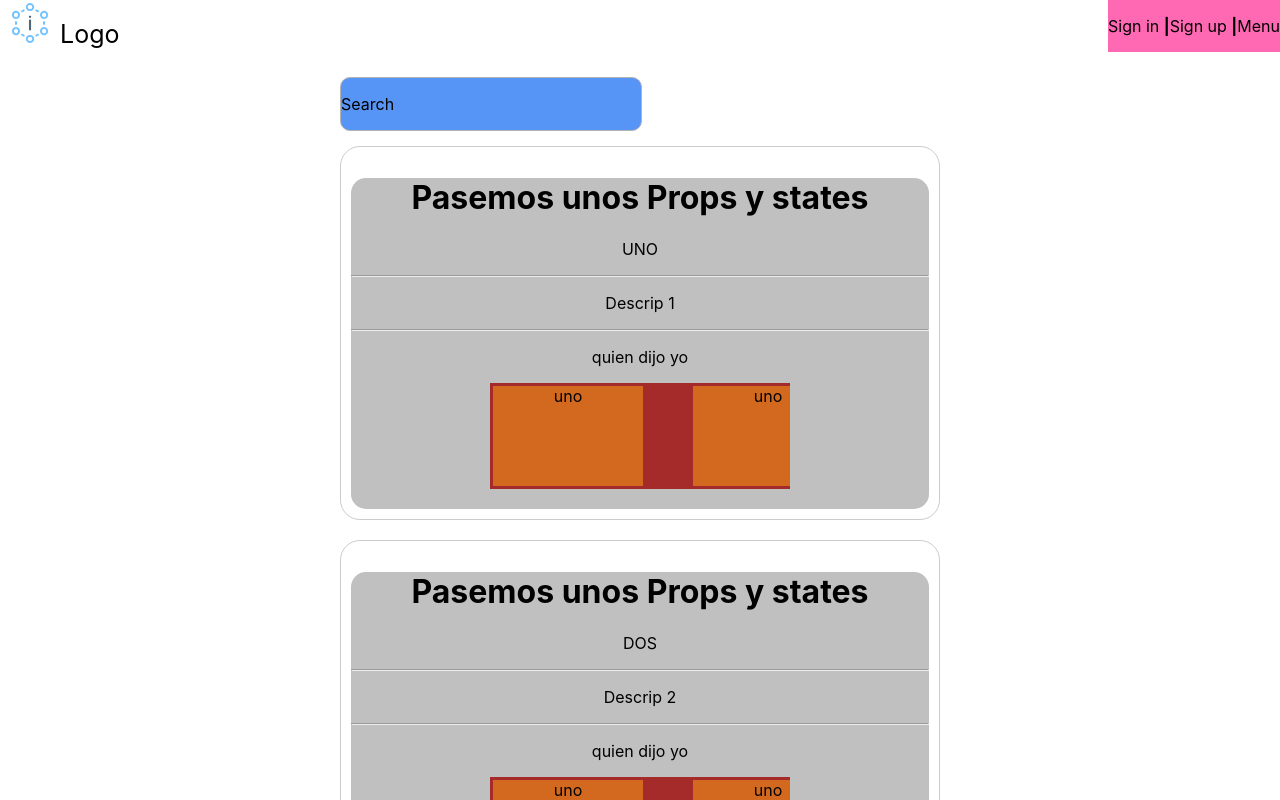
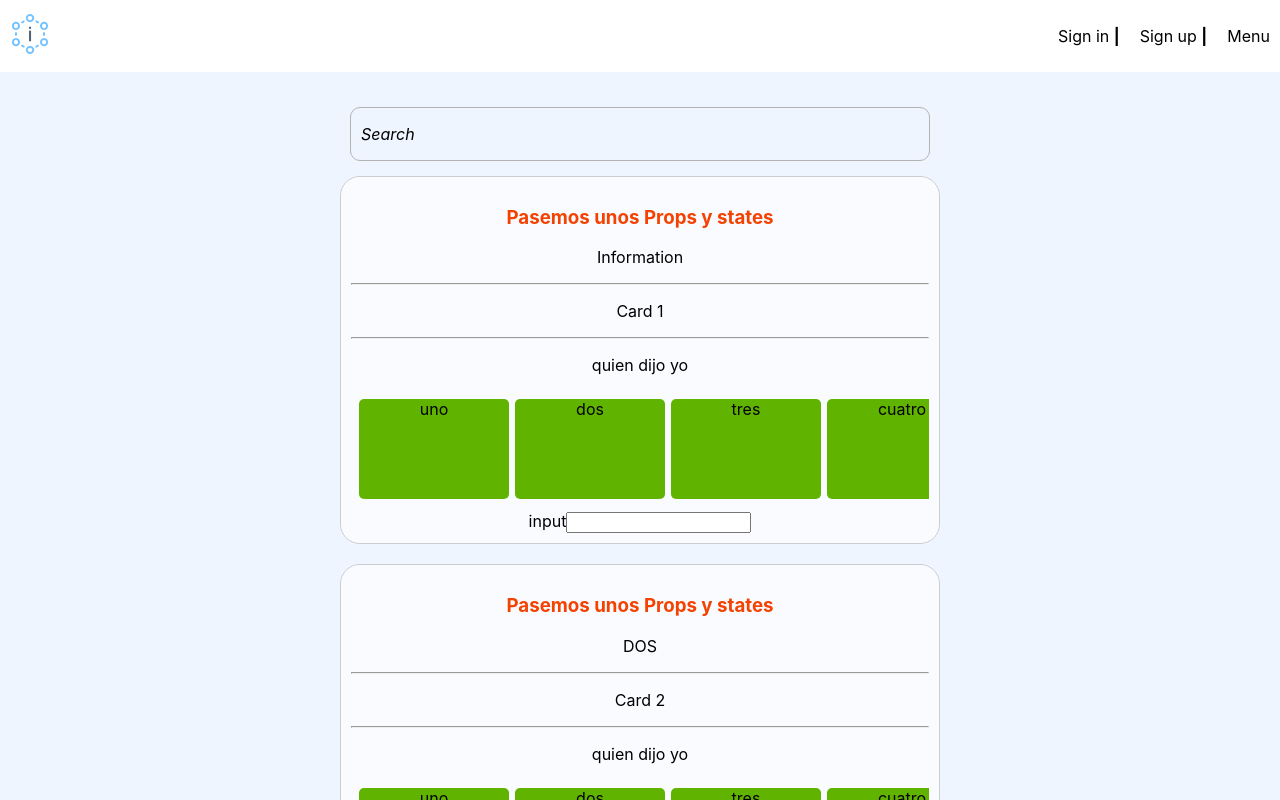
Before and after one commit to Danielprotr/propstating, a React (Create React App) app: page / in a window 1280 px wide. Shown: the top 800 px of the page. Built offline with nearby package versions, Linux system fonts and the light colour scheme.

Commit message:
multiples cambios de estilo y pruebas de redimension CSS y Grid

```diff
--- a/src/components/Grid.js
+++ b/src/components/Grid.js
@@ -14,8 +14,8 @@ export class Grid extends Component {
                 <div className="Grid__main-container">
                     <div className="Grid__item">
                         <Info
-                            texto="UNO"
-                            description="Descrip 1"
+                            texto="Information"
+                            description="Card 1"
                             otro="quien dijo yo"
                             />
                     </div>
@@ -23,7 +23,7 @@ export class Grid extends Component {
                     <div className="Grid__item">
                         <Info
                             texto="DOS"
-                            description="Descrip 2"
+                            description="Card 2"
                             otro="quien dijo yo"
                             />
                     </div>
@@ -31,7 +31,7 @@ export class Grid extends Component {
                     <div className="Grid__item">
                         <Info
                             texto="TRES"
-                            description="Descrip 3"
+                            description="Card 3"
                             otro="quien dijo yo"
                             />
                     </div>
--- a/src/components/Info.js
+++ b/src/components/Info.js
@@ -10,19 +10,24 @@ class Info extends Component {
     render(){
         return (
             <div className="info_container">
-                <h1>Pasemos unos Props y states</h1>
-                <p>{this.props.texto}</p>
-                <hr/>
-                <p>{this.props.description}</p>
-                <hr/>
-                <p>{this.props.otro}</p>
+                <div className="info__section">
+                    <h3 className="main__title">Pasemos unos Props y states</h3>
+                    <p>{this.props.texto}</p>
+                    <hr/>
+                    <p>{this.props.description}</p>
+                    <hr/>
+                    <p>{this.props.otro}</p>
+                </div>
                 <div className="sel">
                     <div className="sel__item">uno</div>
-                    <div className="sel__item">uno</div>
-                    <div className="sel__item">uno</div>
-                    <div className="sel__item">uno</div>
+                    <div className="sel__item">dos</div>
+                    <div className="sel__item">tres</div>
+                    <div className="sel__item">cuatro</div>
                 </div>
-                <br/>
+                <div className="input">
+                    <label htmlFor="">input</label>
+                    <input type="text"/>
+                </div>
             </div>
         )
     }
--- a/src/components/Nav.js
+++ b/src/components/Nav.js
@@ -14,7 +14,6 @@ export class Nav extends Component {
                             <img src={Logo} width="40" height="40" alt="Connect logo"/>
                         </div>
                         <div className="Logo__item Logo__texto">
-                            Logo
                         </div>
                     </div>
 
--- a/src/components/Search.js
+++ b/src/components/Search.js
@@ -8,7 +8,7 @@ export class Search extends Component {
             <div>
                 <div className="Search-container">
                     <div className="Search__bar">
-                        <p>Search</p>
+                        <p>   Search</p>
                     </div>
                 </div>
             </div>
--- a/src/components/styles/Grid.css
+++ b/src/components/styles/Grid.css
@@ -1,22 +1,23 @@
 
 .Grid__page-container{
-    /* min-width: 1000px;
-    max-width: 1200px; */
     margin: auto;
+    /* background: rgb(162, 2, 211); */
 }
 
 .Grid__main-container{
-    /* margin: 10px; */
     display: grid;
-    /* grid-template-columns: repeat(3, 1fr); */
+    grid-template-columns: 1fr;
     /* background: orangered; */
-    /* gap: 15px; */
+
+    justify-content: center;
+    align-content: center;
 }
 
 .Grid__item{
     /* background: green; */
     /* margin: 10px; */
-    padding: 10px;
+    padding: 0px;
     border: 1px solid rgb(204, 204, 204);
     border-radius: 20px;
+    overflow: hidden;
 }
--- a/src/components/styles/Info.css
+++ b/src/components/styles/Info.css
@@ -1,26 +1,42 @@
 
 .info_container{
-    background: rgb(192, 192, 192);
+    background: rgba(255, 255, 255, 0.651);
     text-align: center;
     border-radius: 15px;
     margin: auto;
+    padding: 10px;
+}
+
+.main__title{
+    color: rgb(243, 66, 1);
 }
 
 .sel{
-    background: brown;
+
+    /* background: skyblue; */
+
     overflow: scroll;
-    max-width: 300px;
-    max-height: 300px;
+    white-space: nowrap;
+    height: 110px;
     margin: auto;
 
-    display: grid;
-    grid-template-columns: repeat(5, 200px);
+    /* border: 1px solid rgb(202, 202, 202); */
+    border-radius: 5px;
+    padding: 5px;
+    text-align: center;
 }
 
 .sel__item{
+    display: inline-block;
 
     width: 150px;
     height: 100px;
-    background: chocolate;
+
+    background: rgb(96, 180, 0);
     margin: 3px;
+    border-radius: 5px;
 }
+
+.sel::-webkit-scrollbar{
+    display: none;
+}
--- a/src/components/styles/Nav.css
+++ b/src/components/styles/Nav.css
@@ -2,7 +2,7 @@
     background: rgb(255, 255, 255);
 
     display: grid;
-    grid-template-columns: 1fr 1fr;
+    grid-template-columns: 100px 1fr;
     /* gap: 10px; */
 
     box-shadow: 5 10 5 5 black;
@@ -41,7 +41,7 @@
 
 
 .Menu-container{
-    background: rgb(101, 3, 131);
+    /* background: rgb(101, 3, 131); */
     text-align: left;
     /* width: 400px; */
 }
@@ -49,8 +49,8 @@
 .Menu__items{
     /* display: none; */
     display: inline-block;
-    background: hotpink;
-    /* margin: 10px; */
+    /* background: hotpink; */
+    margin: 10px;
 }
 
 /* @media (min-width: 600px){
--- a/src/components/styles/Search.css
+++ b/src/components/styles/Search.css
@@ -7,11 +7,16 @@
 }
 
 .Search__bar{
-    background: greenyellow;
+    /* background: greenyellow; */
     /* width: 600px; */
-    /* margin: 10px; */
+    margin: 10px;
     border: 1px solid rgb(179, 179, 179);
     border-radius: 10px;
+}
+
+.Search__bar p{
+    font-style: italic;
+    padding-left: 10px;
 }
 
 
@@ -22,11 +27,11 @@
         width: 600px;
     }
 
-    .Search__bar{
-        width: 300px;
+    /* .Search__bar{
+        width: 500px;
         background: rgb(86, 149, 245);
-        /* margin: 10px; */
-    }
+        margin: 10px;
+    } */
 
 
 
--- a/src/components/styles/Sidenav.css
+++ b/src/components/styles/Sidenav.css
@@ -1,14 +1,14 @@
 
 .Sidenav__container{
 
-    background: pink;
+    /* background: pink; */
     /* margin: 10px; */
     /* height: 500px;
     overflow: scroll; */
 }
 
 .Sidenav__item{
-    background: rebeccapurple;
+    /* background: rebeccapurple; */
     /* width: 200px;
     height: 100px; */
     margin-bottom: 5px;
--- a/src/pages/styles/Pagina.css
+++ b/src/pages/styles/Pagina.css
@@ -1,11 +1,6 @@
-/*
-desktop:1200px
-laptop: 1024px
-tablet: 760px
-phone:  480px
- */
 
 .Page_layout{
+    background: rgb(238, 245, 255);
 
 }
 
@@ -18,29 +13,18 @@ phone:  480px
 .Page__layout-center{
     margin: auto;
     /* max-width: 350px; */
-    padding: 10px;
+    /* padding: 10px; */
     /* background: blue; */
+    overflow: hidden;
 }
 
 
 .Pagina__Container{
     display: grid;
     grid-template-columns: 1fr;
-    gap: 15px;
-    /* padding: 20px; */
-    /* background: greenyellow; */
 }
 
-.Pagina__item{
-    /* background: gold; */
-}
-
-.Pagina__item:nth-of-type(1){
-    /* background: gold; */
-    /* grid-column: 1 / span 3; */
-}
-
-@media (min-width: 500px){
+@media (min-width: 400px){
     /*
     desktop:1200px
     laptop: 1024px
@@ -50,18 +34,5 @@ phone:  480px
 
     .Page__layout-center{
         max-width: 600px;
-        /* background: blue;
-        margin: 10px;
-        padding: 10px; */
-    }
-
-    /* .Pagina__Container{
-        grid-template-columns: 1fr 1fr;
-    } */
-}
-
-@media (orientation: landscape){
-    body{
-        /* background: blue; */
     }
 }
```
Lines whose indentation alone changed are shown as unchanged.
